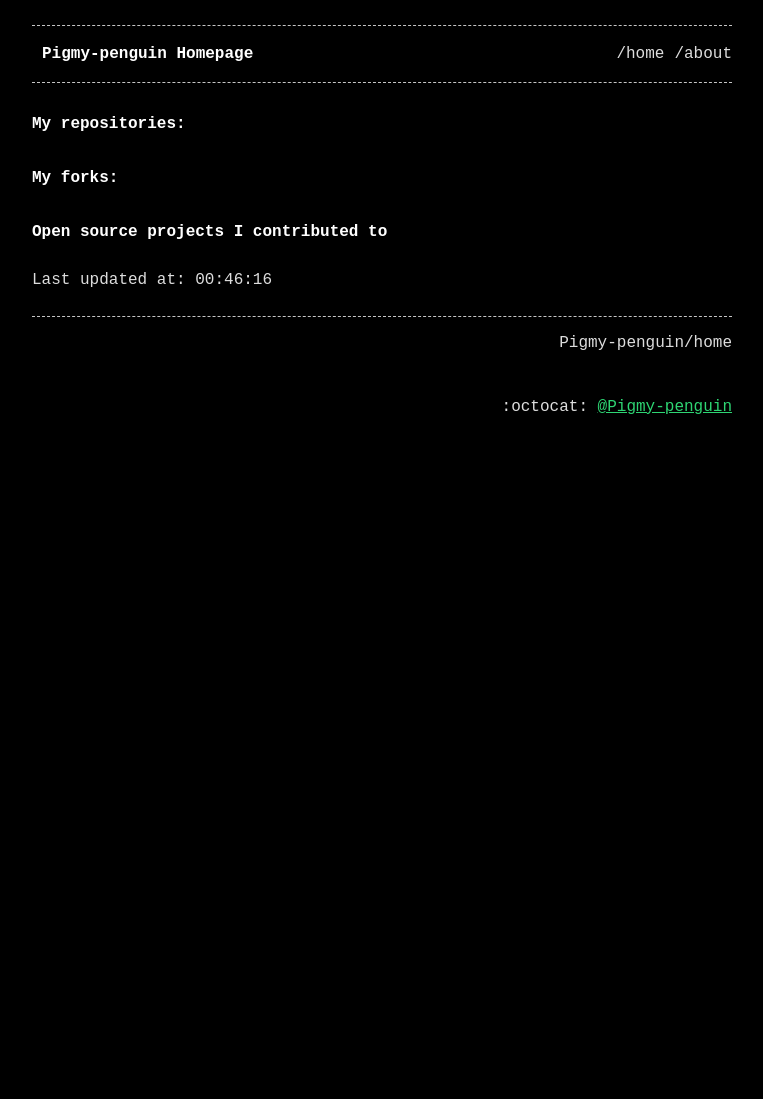
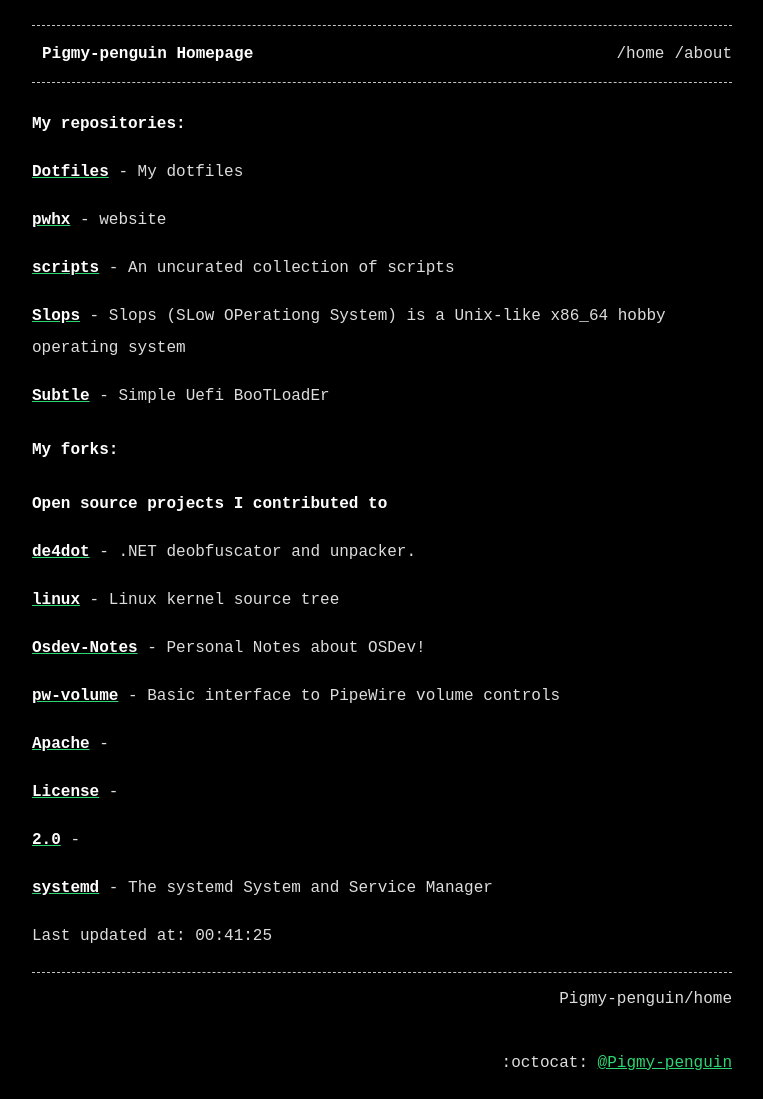
Before and after one commit to Pigmy-penguin/Pigmy-penguin.github.io, a Jekyll site: the page built from index.md, in a window 1280 px wide. Shown: the whole page, without its empty margins (258-1021 px from the left). Built offline with Jekyll 4.4.1, drawn with Linux system fonts in a browser that asks for light colours; before the commit the page ends 900 px from its top, so only the background shows below that.

Commit message:
Auto updating the website

```diff
--- a/index.md
+++ b/index.md
@@ -7,8 +7,34 @@ title: Pigmy-penguin Homepage
 
 ## My repositories:
 
+[**Dotfiles**](https://github.com/Pigmy-penguin/Dotfiles) - My dotfiles
+
+[**pwhx**](https://github.com/Pigmy-penguin/pwhx) - website
+
+[**scripts**](https://github.com/Pigmy-penguin/scripts) - An uncurated collection of scripts
+
+[**Slops**](https://github.com/Pigmy-penguin/Slops) - Slops (SLow OPerationg System) is a Unix-like x86_64 hobby operating system
+
+[**Subtle**](https://github.com/Pigmy-penguin/Subtle) - Simple Uefi BooTLoadEr
+
 ## My forks:
 ### Open source projects I contributed to
 
+[**de4dot**](https://github.com/Pigmy-penguin/de4dot) - .NET deobfuscator and unpacker.
 
-Last updated at: 00:46:16
+[**linux**](https://github.com/Pigmy-penguin/linux) - Linux kernel source tree
+
+[**Osdev-Notes**](https://github.com/Pigmy-penguin/Osdev-Notes) - Personal Notes about OSDev!
+
+[**pw-volume**](https://github.com/Pigmy-penguin/pw-volume) - Basic interface to PipeWire volume controls
+
+[**Apache**](https://github.com/Pigmy-penguin/Apache) -
+
+[**License**](https://github.com/Pigmy-penguin/License) -
+
+[**2.0**](https://github.com/Pigmy-penguin/2.0) -
+
+[**systemd**](https://github.com/Pigmy-penguin/systemd) - The systemd System and Service Manager
+
+
+Last updated at: 00:41:25
```
Also changed, not shown: 2 other files.
